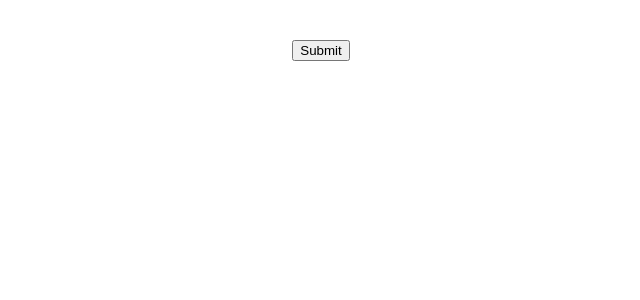
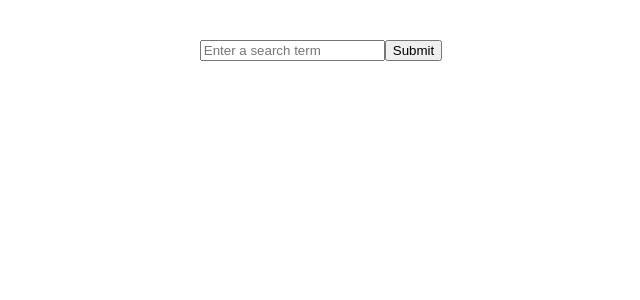
Before and after one commit to RealZacharyFowler/recipeapp, a React (Vite) app in the folder frontend/: page / in a window 1280 px wide. Shown: the top 300 px of the page, without its empty margins (319-959 px from the left). Built offline with nearby package versions, Linux system fonts and the light colour scheme.

Commit message:
added in search input
Signed-off-by: Zachary Fowler <ZacharySamuel.Fowler@gmail.com>

```diff
--- a/frontend/src/App.tsx
+++ b/frontend/src/App.tsx
@@ -22,6 +22,13 @@ const App = () => {
   return (
     <div>
       <form onSubmit={handleSearchSubmit}>
+      <input
+          type="text"
+          required
+          placeholder="Enter a search term"
+          value={searchTerm}
+          onChange={(event) => setSearchTerm(event.target.value)}
+        />
         <button type="submit">Submit</button>
       </form>
       {recipes.map((recipe: Recipe) => (
```
